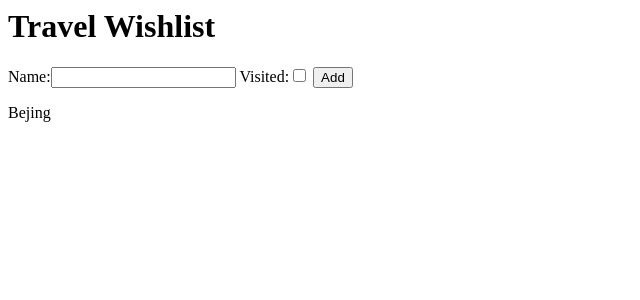
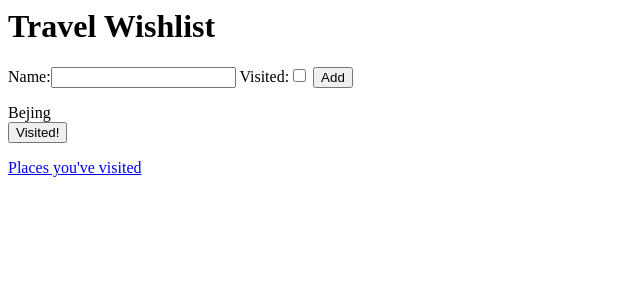
Before and after one commit to cjdufault/TravelWishlist, a Django app: page / in a window 1280 px wide. Shown: the top 300 px of the page, without its empty margins (0-640 px from the left). Run offline with Django 3.2, Linux system fonts and the light colour scheme; data comes from the database, SQL or seed files in the repository; both versions use the stored data as it was after the commit.

Commit message:
add Visited buttons, hyperlinks

```diff
--- /dev/null
+++ b/requirements.txt
@@ -0,0 +1,5 @@
+asgiref==3.2.10
+Django==3.1.2
+pytz==2020.1
+sqlparse==0.4.1
+urllib3==1.25.8
--- a/wishlist/travel_wishlist/templates/travel_wishlist/wishlist.html
+++ b/wishlist/travel_wishlist/templates/travel_wishlist/wishlist.html
@@ -1,7 +1,6 @@
 <html>
   <head>
     <title>Travel Wishlist</title>
-    <meta content="">
     <style></style>
   </head>
   <body>
@@ -17,11 +16,18 @@
   {% for place in places %}
   <div>
     {{ place.name }}
+
+    <form method="POST" action="{% url 'place_was_visited' place.pk %}">
+      {% csrf_token %}
+      <button type="submit">Visited!</button>
+    </form>
   </div>
 
   {% empty %}
     <p>You have no places in your wishlist</p>
   {% endfor %}
 
+  <a href="{% url 'places_visited' %}">Places you've visited</a>
+
   </body>
 </html>
--- a/wishlist/travel_wishlist/urls.py
+++ b/wishlist/travel_wishlist/urls.py
@@ -2,5 +2,7 @@ from django.urls import path
 from . import views
 
 urlpatterns = [
-    path('', views.place_list, name='place_list')
+    path('', views.place_list, name='place_list'),
+    path('visited', views.places_visited, name='places_visited'),
+    path('place/<int:place_pk>/was_visited/', views.place_was_visited, name='place_was_visited')
 ]
--- a/wishlist/travel_wishlist/views.py
+++ b/wishlist/travel_wishlist/views.py
@@ -1,10 +1,32 @@
-from django.shortcuts import render
+from django.shortcuts import render, redirect, get_object_or_404
 from .models import Place
 from .forms import NewPlaceForm
 
 # Create your views here.
 
 def place_list(request):
+
+    if request.method == 'POST':
+        form = NewPlaceForm(request.POST)
+        place = form.save()     # make Place object from form
+        if form.is_valid():     # validate form input
+            place.save()        # save Place to db
+            return redirect('place_list')
+
+    # if not POST, or if POST is invalid
     places = Place.objects.filter(visited=False).order_by('name')
     new_place_form = NewPlaceForm()
     return render(request, 'travel_wishlist/wishlist.html', { 'places': places, 'new_place_form': new_place_form })
+
+def places_visited(request):
+    visited = Place.objects.filter(visited=True)
+    return render(request, 'travel_wishlist/visited.html', { 'visited': visited })
+
+def place_was_visited(request, place_pk):
+
+    if request.method == 'POST':
+        place = get_object_or_404(Place, pk=place_pk)
+        place.visited = True
+        place.save()
+
+    return redirect('place_list')
```
Also changed, not shown: wishlist/travel_wishlist/templates/travel_wishlist/visited.html (added, +25 -0 lines), wishlist/db.sqlite3, 1 other file.
